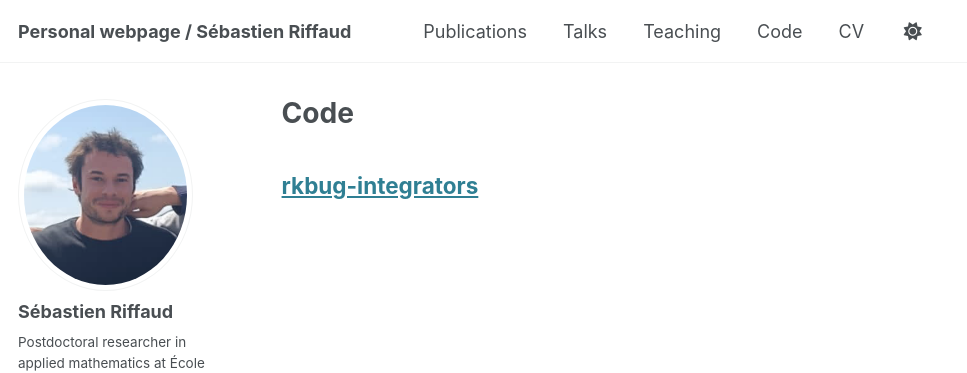
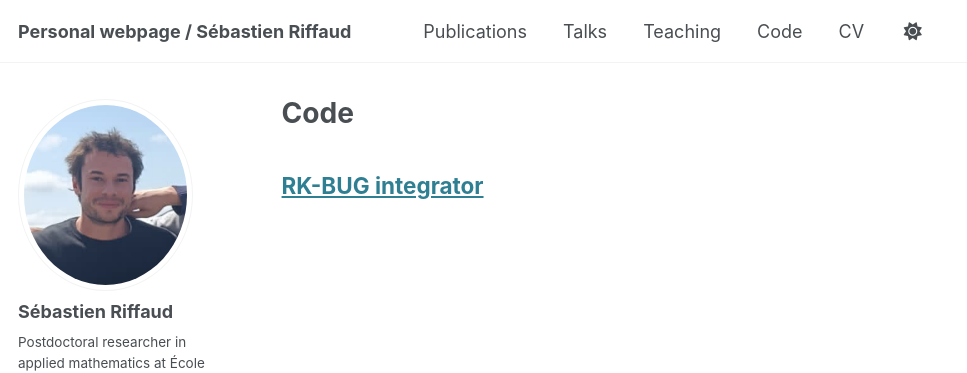
Before and after one commit to sebastienriffaud/sebastienriffaud.github.io, a Jekyll site: the page built from _pages/code.html, in a window 1280 px wide. Shown: the top 373 px of the page, without its empty margins (0-967 px from the left). Built offline with Jekyll 4.4.1, drawn with Linux system fonts in a browser that asks for light colours; some web fonts are replaced.

Commit message:
update code

```diff
--- a/_code/code-1.md
+++ b/_code/code-1.md
@@ -1,7 +1,7 @@
 ---
 title: "Robust high-order low-rank BUG integrators based on explicit Runge-Kutta methods"
-excerpt: "rkbug-integrators"
+excerpt: "RK-BUG integrator"
 collection: code
-codeurl: 'https://doi.org/10.1016/j.jcp.2018.07.001'
+codeurl: 'https://github.com/sebastienriffaud/RK-BUG-integrator'
 ---
 In this work, we propose high-order basis-update & Galerkin (BUG) integrators based on explicit Runge-Kutta methods for large-scale matrix differential equations. These dynamical low-rank integrators are high-order extensions of the BUG integrator and are constructed by performing a BUG step at each stage of the Runge-Kutta method. In this way, the resulting Runge-Kutta BUG integrator is robust to the presence of small singular values and does not involve backward time-integration steps. We provide an error bound, which shows that the Runge-Kutta BUG integrator retains the order of convergence of the associated Runge-Kutta method until the error reaches a plateau corresponding to the low-rank truncation and which vanishes as the rank becomes full. This error bound is finally validated numerically on three different test cases. The results demonstrate the high-order convergence of the Runge-Kutta BUG integrator and its superior accuracy compared to other low-rank integrators proposed in the literature.
```
